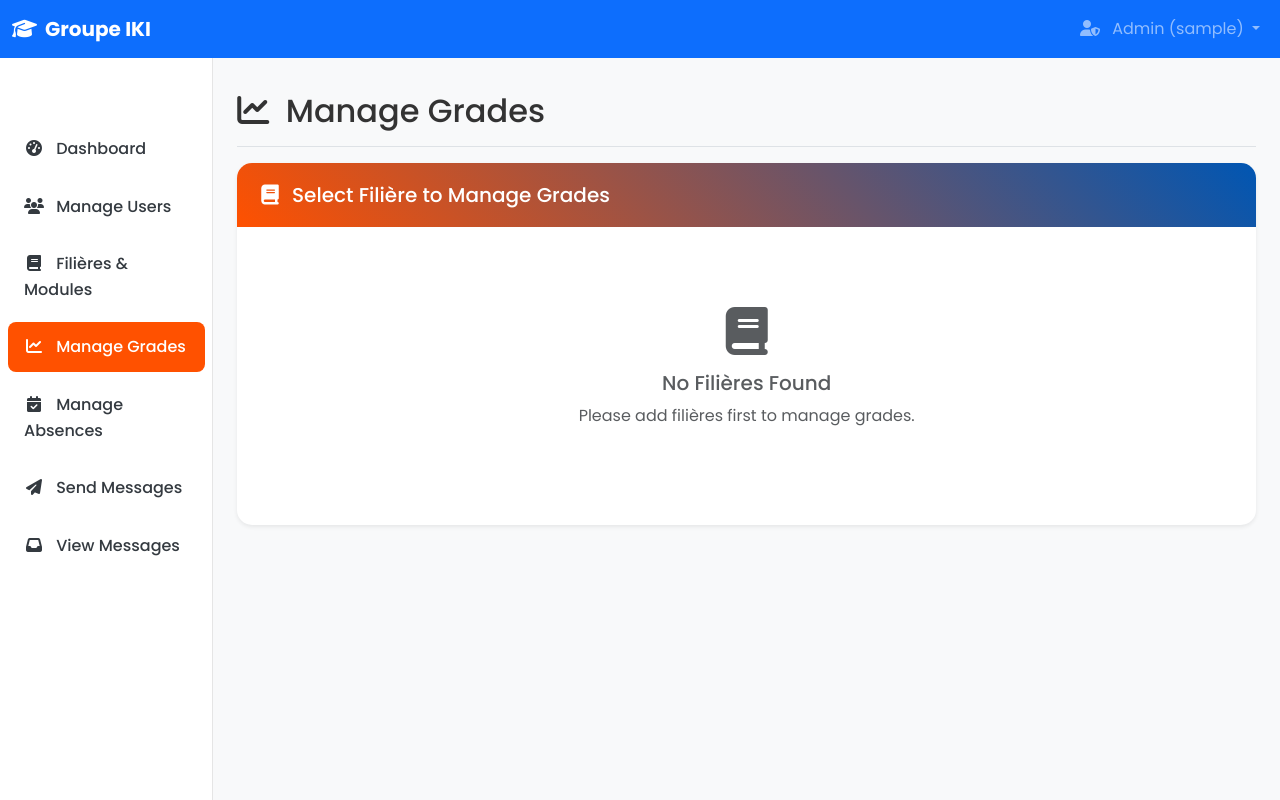
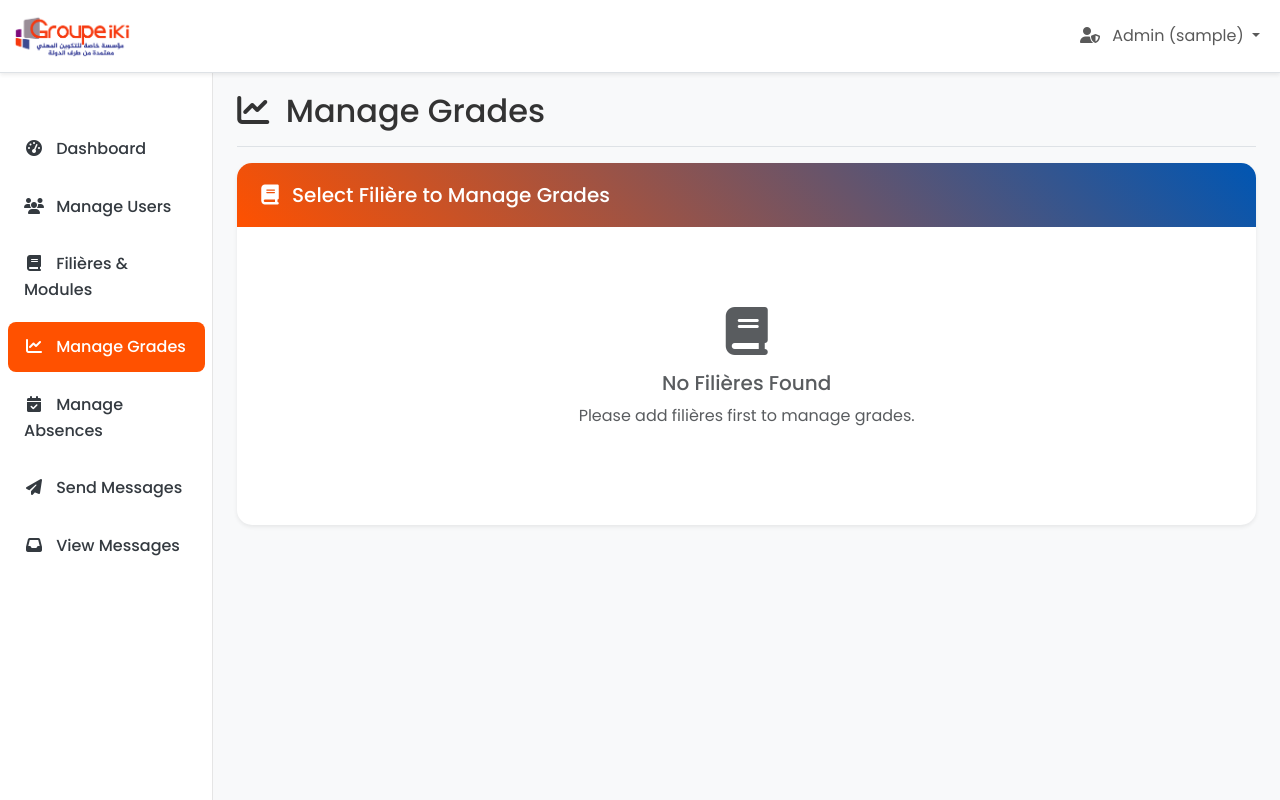
Before and after one commit to le3shiri/Systeme-de-Gestion-groupe-IKI, a PHP site: page /manage_grades.php in a window 1280 px wide. Run offline with PHP 8.4, Linux system fonts and the light colour scheme; the visitor is signed in with stand-in values (Sample User, id 1); data that the repository does not hold is empty.

Commit message:
add the logo to all pages

```diff
--- a/manage_grades.php
+++ b/manage_grades.php
@@ -136,12 +136,13 @@ $dashboard_link = $user_role === 'admin' ? 'dashboard_admin.php' : 'dashboard_te
 </head>
 <body class="dashboard-page">
     <!-- Top Navbar -->
-    <nav class="navbar navbar-expand-lg navbar-dark <?php echo $navbar_color; ?> fixed-top">
+    <nav class="navbar navbar-expand-lg navbar-light bg-white fixed-top border-bottom shadow-sm <?php echo $navbar_color; ?>">
         <div class="container-fluid">
             <!-- Brand -->
             <a class="navbar-brand d-flex align-items-center" href="<?php echo $dashboard_link; ?>">
-                <i class="fas fa-graduation-cap me-2"></i>
-                <span class="fw-bold">Groupe IKI</span>
+                <!-- <i class="fas fa-graduation-cap me-2"></i> -->
+                <!-- <span class="fw-bold">Groupe IKI</span> -->
+                <img src="assets/logo-circle.jpg" alt="" width="120px">
             </a>
 
             <!-- Mobile Toggle -->
--- a/record_absence.php
+++ b/record_absence.php
@@ -115,7 +115,7 @@ $dashboard_link = $user_role === 'admin' ? 'dashboard_admin.php' : 'dashboard_te
 </head>
 <body class="dashboard-page">
     <!-- Top Navbar -->
-    <nav class="navbar navbar-expand-lg navbar-dark <?php echo $navbar_color; ?> fixed-top">
+    <nav class="navbar navbar-expand-lg navbar-light bg-white fixed-top border-bottom shadow-sm <?php echo $navbar_color; ?>">
         <div class="container-fluid">
             <!-- Brand -->
             <a class="navbar-brand d-flex align-items-center" href="<?php echo $dashboard_link; ?>">
```
